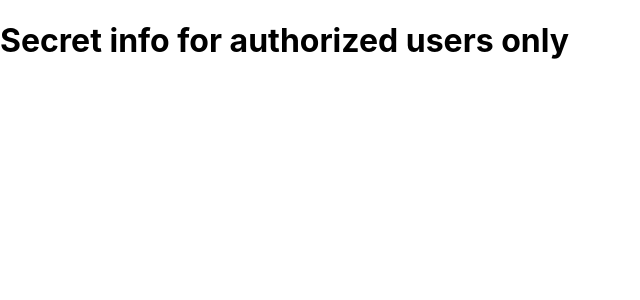
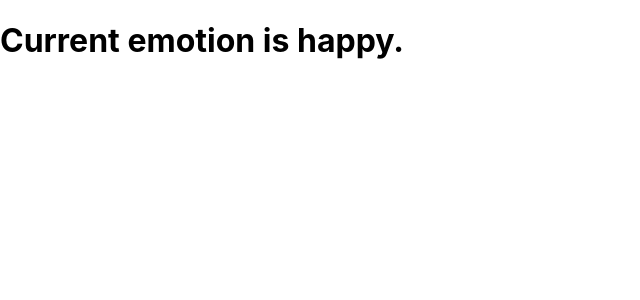
Before and after one commit to sevrinn/react-essentials, a React (Create React App) app: page / in a window 1280 px wide. Shown: the top 300 px of the page, without its empty margins (0-640 px from the left). Built offline with nearby package versions, Linux system fonts and the light colour scheme.

Commit message:
added state to new component

```diff
--- /dev/null
+++ b/src/UseStateApp.js
@@ -0,0 +1,12 @@
+import React, { useState } from 'react'
+
+const UseStateApp = () => {
+  const [emotion, setEmotion] = useState('happy')
+  return (
+    <div>
+      <h1>Current emotion is {emotion}.</h1>
+    </div>
+  )
+}
+
+export default UseStateApp
--- a/src/index.js
+++ b/src/index.js
@@ -3,8 +3,6 @@ import ReactDOM from 'react-dom'
 import './index.css'
 import App from './App'
 import ConditionalApp from './ConditionalApp'
+import UseStateApp from './UseStateApp'
 
-ReactDOM.render(
-  <ConditionalApp authorized={true} />,
-  document.getElementById('root')
-)
+ReactDOM.render(<UseStateApp />, document.getElementById('root'))
```
